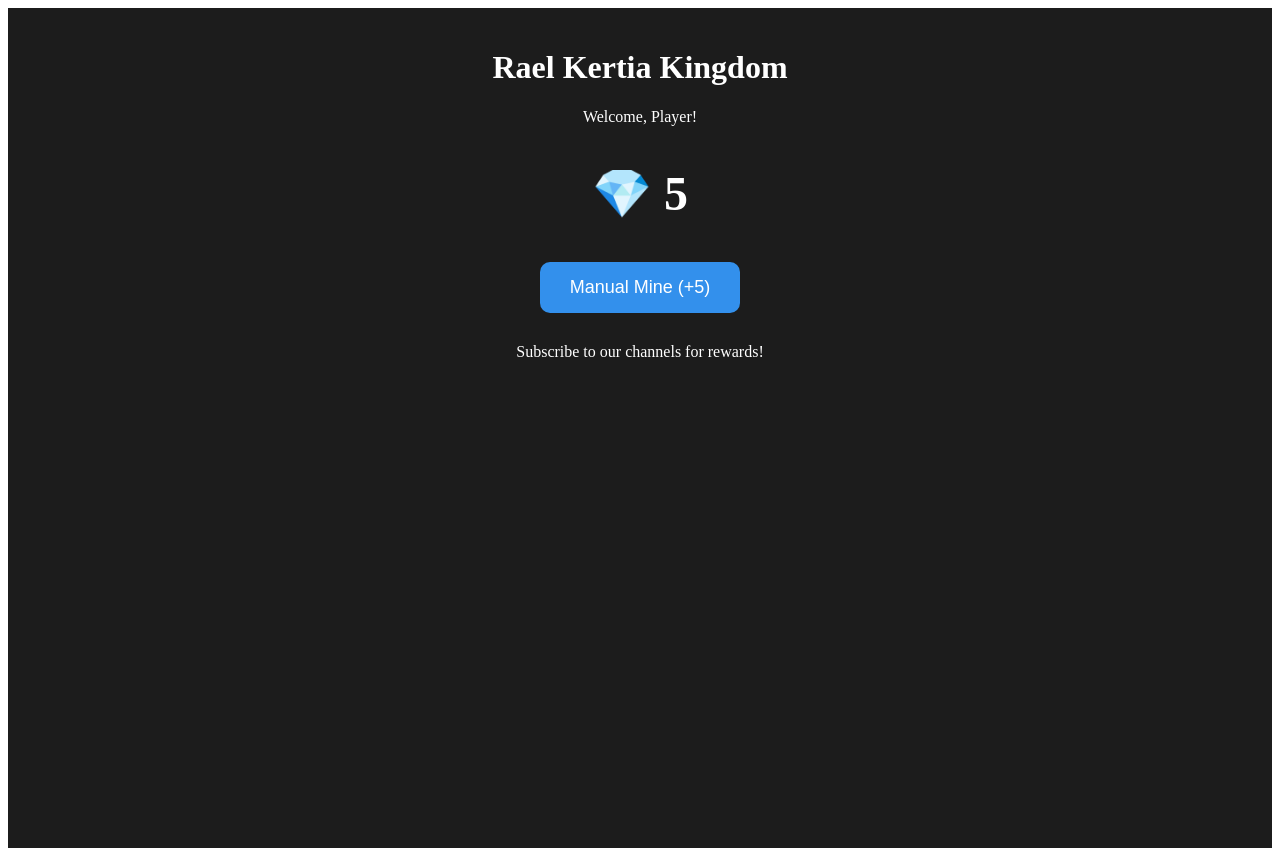
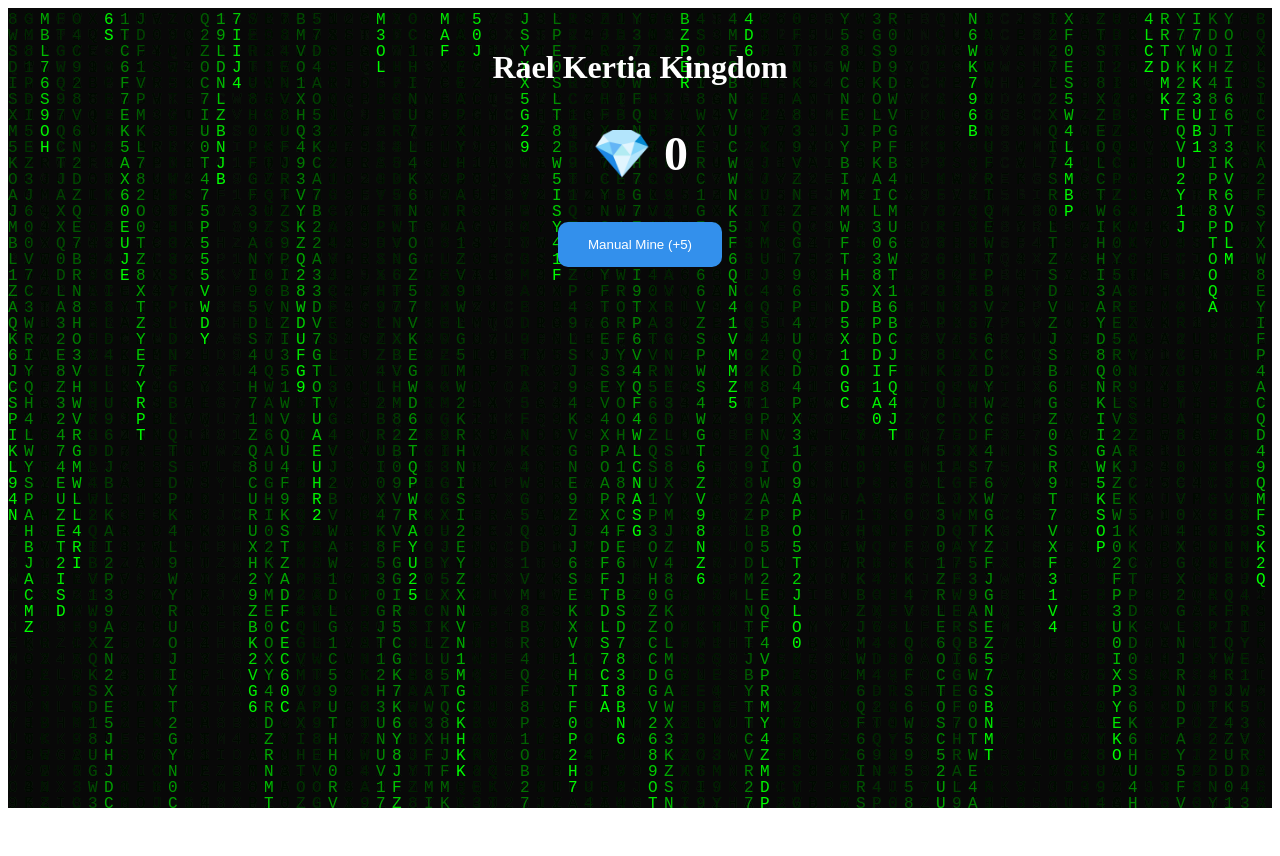
Before and after one commit to mawmawia/rael-kertia-kingdom, a Next.js app: page / in a window 1280 px wide. After the commit the page ends 816 px from the top, so only its background shows below. Built offline with nearby package versions, Linux system fonts and the light colour scheme.

Commit message:
index.js

```diff
--- a/pages/index.js
+++ b/pages/index.js
@@ -1,43 +1,50 @@
-import { useEffect, useState } from 'react';
+import { useEffect, useRef, useState } from 'react';
 import Head from 'next/head';
 
 export default function Home() {
+  const canvasRef = useRef(null);
   const [crystals, setCrystals] = useState(0);
-  const [user, setUser] = useState("Player");
 
   useEffect(() => {
-    // 1. Initialize Telegram SDK
-    const tg = window.Telegram?.WebApp;
-    if (tg) {
-      tg.ready();
-      setUser(tg.initDataUnsafe?.user?.first_name || "Traveler");
+    const canvas = canvasRef.current;
+    const ctx = canvas.getContext('2d');
+    canvas.width = window.innerWidth;
+    canvas.height = window.innerHeight;
+
+    const letters = "ABCDEFGHIJKLMNOPQRSTUVWXYZ0123456789";
+    const fontSize = 16;
+    const columns = canvas.width / fontSize;
+    const drops = Array(Math.floor(columns)).fill(1);
+
+    const draw = () => {
+      ctx.fillStyle = 'rgba(0, 0, 0, 0.05)';
+      ctx.fillRect(0, 0, canvas.width, canvas.height);
+      ctx.fillStyle = '#0F0';
+      ctx.font = fontSize + 'px monospace';
+
+      for (let i = 0; i < drops.length; i++) {
+        const text = letters.charAt(Math.floor(Math.random() * letters.length));
+        ctx.fillText(text, i * fontSize, drops[i] * fontSize);
+        if (drops[i] * fontSize > canvas.height && Math.random() > 0.975) drops[i] = 0;
+        drops[i]++;
       }
-  }, []);
-
-  // 2. Idle Game Logic
-  useEffect(() => {
-    const timer = setInterval(() => {
-      setCrystals(prev => prev + 1);
-    }, 1000);
-    return () => clearInterval(timer);
+    };
+    const interval = setInterval(draw, 33);
+    return () => clearInterval(interval);
   }, []);
 
   return (
-    <div style={{ padding: '20px', textAlign: 'center', backgroundColor: '#1c1c1c', color: 'white', minHeight: '100vh' }}>
-      <Head>
-        <script src="https://telegram.org/js/telegram-web-app.js" async />
-      </Head>
+    <div style={{ position: 'relative', minHeight: '100vh', overflow: 'hidden' }}>
+      <canvas ref={canvasRef} style={{ position: 'absolute', top: 0, left: 0, zIndex: -1 }} />
+      <div style={{ padding: '20px', textAlign: 'center', color: 'white', zIndex: 1, position: 'relative' }}>
         <h1>Rael Kertia Kingdom</h1>
-      <p>Welcome, {user}!</p>
         <h2 style={{ fontSize: '3rem' }}>💎 {crystals}</h2>
         <button
-        style={{ padding: '15px 30px', fontSize: '18px', borderRadius: '10px', border: 'none', background: '#3390ec', color: 'white' }}
           onClick={() => setCrystals(c => c + 5)}
+          style={{ padding: '15px 30px', background: '#3390ec', border: 'none', borderRadius: '10px', color: 'white', cursor: 'pointer' }}
         >
           Manual Mine (+5)
         </button>
-      <div style={{ marginTop: '30px' }}>
-        <p>Subscribe to our channels for rewards!</p>
       </div>
     </div>
   );
```
Lines whose indentation alone changed are shown as unchanged.
